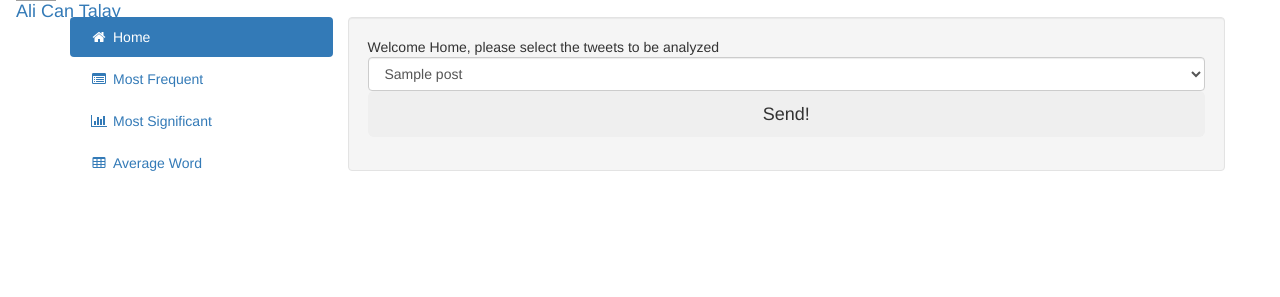
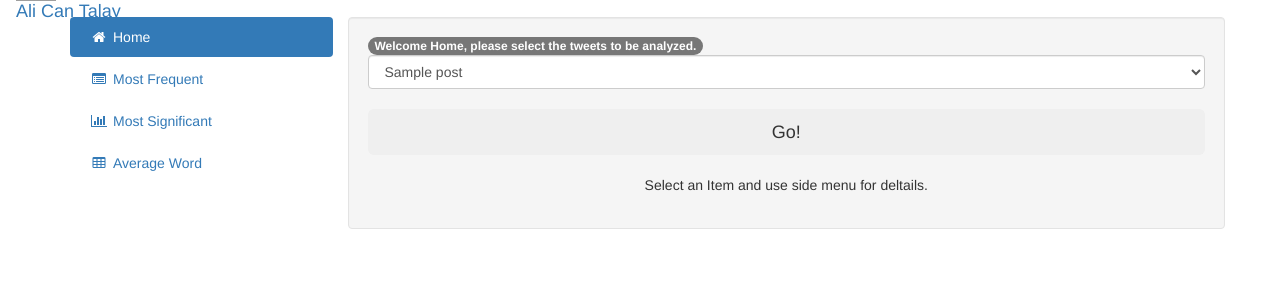
Before and after one commit to cantalay/twitter-data-manipulation-flask, a Python web app: template templates/index.html in a window 1280 px wide. Shown: the part 75-372 px from the top of the page. Run offline with Jinja, Linux system fonts and the light colour scheme; the template is opened without the code that fills it: most values are stand-ins (such as "Sample title", 1, 10 or a date in 2020); some libraries are stand-ins or nearby versions; grey boxes are pictures that could not be loaded.

Commit message:
Commit for GAE

```diff
--- a/app.py
+++ b/main.py
@@ -30,7 +30,6 @@
     try:
         results = twitter.cursor(twitter.search, q=query)
         for result in results:
-            x+=1
             lowercase = result['text'].lower()
             word = re.sub('http://\S+|https://\S+', '', lowercase)
             removedigit = str.maketrans('', '', digits)
@@ -44,8 +43,6 @@
         print(e)
     except:
         print("Other Itteration Error")
-
-    print("TFIDF TWEET",tweet4tfidf)
     if not tweet4tfidf == []:
         tfidfAnalyse(tweet4tfidf)
     frequent = mostCommon(allWord)
@@ -55,7 +52,7 @@
         frequent=frequent,
         average=np.mean(wordnum),
         significant=tfidfAnalyse(tweet4tfidf),
-        countedTweet = x,
+        countedTweet = len(tweet4tfidf),
         post=post)
 
 
--- a/templates/index.html
+++ b/templates/index.html
@@ -21,17 +21,22 @@
             </ul>
         </div>
         <div class="col-md-9 well admin-content" id="home">
-            Welcome Home, please select the tweets to be analyzed
+        <span class="badge badge-primary badge-pill -center">Welcome Home, please select the tweets to be analyzed.</span>
+        <br>
             <form method="post">
 
               <select name="selectData" class="form-control form-control-sm">
                 <option selected hidden>{{ post }}</option>
-                <option value="Zeytin Dalı">Zeytin Dalı</option>
-                <option value="kanal istanbul OR Kanal İstanbul">Mega Şema</option>
-                <option value="star rafineri">Star Rafineri</option>
-                <option value="tren kazası OR ankara tren">Ankara Tren Kazası</option>
+                <option value="Zeytin Dalı">Operation Olive Branch</option>
+                <option value="Kanal istanbul">"Mega-scheme"</option>
+                <option value="Star rafineri">Star Refinery</option>
+                <option value="Tren kazası OR Ankara tren">Ankara train collision</option>
               </select>
-              <input class="btn btn-secondary btn-lg btn-block" type="submit" value="Send!" />
+                <br>
+              <input class="btn btn-secondary btn-lg btn-block" type="submit" value="Go!" />
+                <br>
+
+                <p class="text-center">Select an Item and use side menu for deltails.</p>
             </form>
 
         </div>
@@ -54,8 +59,10 @@
                 {% endfor %}
         </div>
     <div class="col-md-9 well admin-content" id="average">
-            In this topic every tweet has {{ average }} word
-         Total analyzed tweets number are {{ countedTweet }}
+        <span class="badge badge-primary">In this topic every tweet has {{ average }} word</span>
+        <br>
+        <span class="badge badge-success">Total analyzed tweets number are {{ countedTweet }}</span>
+
 
         </div>
     </div>
```
